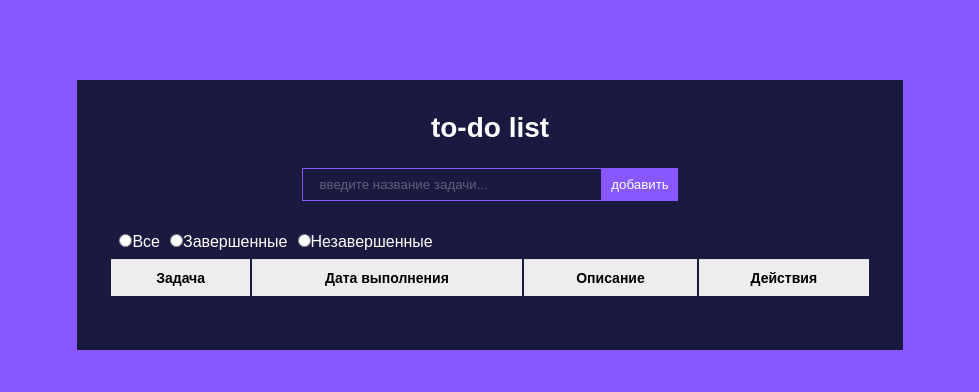
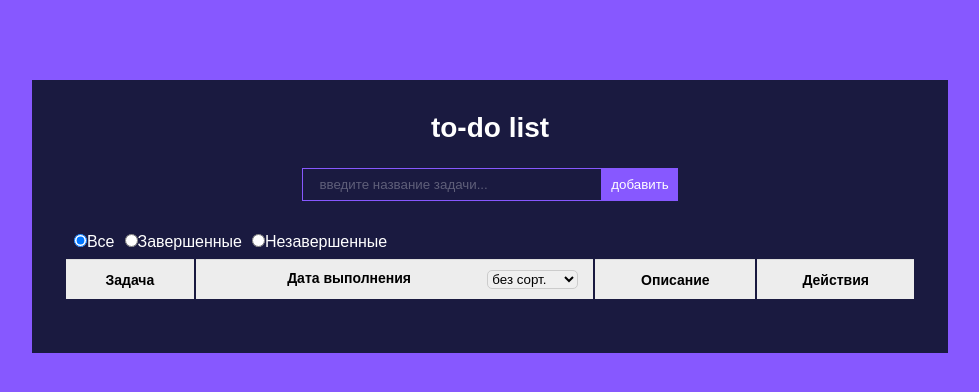
Before and after one commit to Ciratoku/todo-list, a React (Vite) app: page / in a window 1280 px wide. Shown: the top 392 px of the page, without its empty margins (150-1129 px from the left). Built offline with nearby package versions, Linux system fonts and the light colour scheme.

Commit message:
handle radio and sort

```diff
--- a/src/components/Table.jsx
+++ b/src/components/Table.jsx
@@ -5,6 +5,8 @@ import ModalForm from "./ModalForm";
 import { useState } from "react";
 
 const Table = ({ todos, setTodos, updateTodos }) => {
+  const [radio, setRadio] = useState("all");
+  const [sort, setSort] = useState("def");
   const [modal, setModal] = useState(false);
   const [currentTodo, setCurrentTodo] = useState({});
   const handleClick = (e) => {
@@ -25,24 +27,47 @@ const Table = ({ todos, setTodos, updateTodos }) => {
     let tds = JSON.parse(localStorage.getItem("todos"));
     if (mode == "compl") tds = tds.filter((todo) => todo.completed);
     else if (mode == "notcompl") tds = tds.filter((todo) => !todo.completed);
+    setRadio(mode);
     setTodos(tds);
+  };
+  const handleSort = (e) => {
+    const mode = e.target.value;
+    setSort(mode);
+    let sortedTodos = [...todos];
+    mode == "asc"
+      ? sortedTodos.sort((a, b) => new Date(a.date) - new Date(b.date))
+      : sortedTodos.sort((a, b) => -(new Date(a.date) - new Date(b.date)));
+    setTodos(sortedTodos);
   };
   return (
     <>
       <div className="sortCompl">
         <p>
-          <input name="dzen" type="radio" value="all" onClick={handleRadio} />
+          <input
+            name="all"
+            type="radio"
+            value="all"
+            checked={radio == "all" ? true : false}
+            onClick={handleRadio}
+          />
           Все
         </p>
         <p>
-          <input name="dzen" type="radio" value="compl" onClick={handleRadio} />
+          <input
+            name="compl"
+            type="radio"
+            value="compl"
+            checked={radio == "compl" ? true : false}
+            onClick={handleRadio}
+          />
           Завершенные
         </p>
         <p>
           <input
-            name="dzen"
+            name="notcompl"
             type="radio"
             value="notcompl"
+            checked={radio == "notcompl" ? true : false}
             onClick={handleRadio}
           />
           Незавершенные
@@ -52,7 +77,14 @@ const Table = ({ todos, setTodos, updateTodos }) => {
         <thead>
           <tr>
             <th>Задача</th>
-            <th>Дата выполнения</th>
+            <th>
+              Дата выполнения
+              <select className="control" value={sort} onChange={handleSort}>
+                <option value="def">без сорт.</option>
+                <option value="desc">по убыв.</option>
+                <option value="asc">по возраст.</option>
+              </select>
+            </th>
             <th>Описание</th>
             <th>Действия</th>
           </tr>
```
